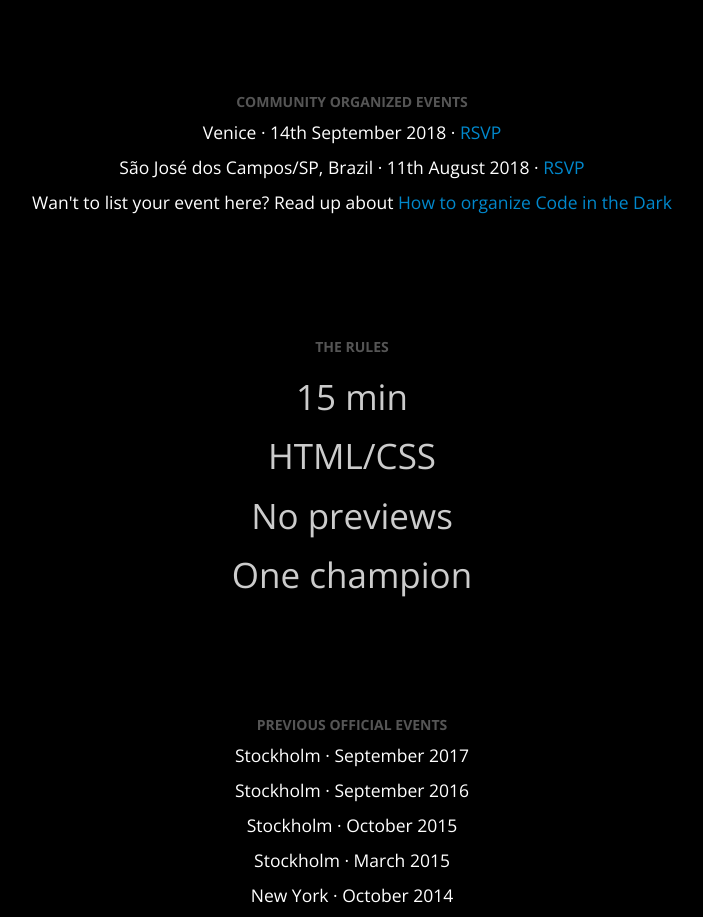
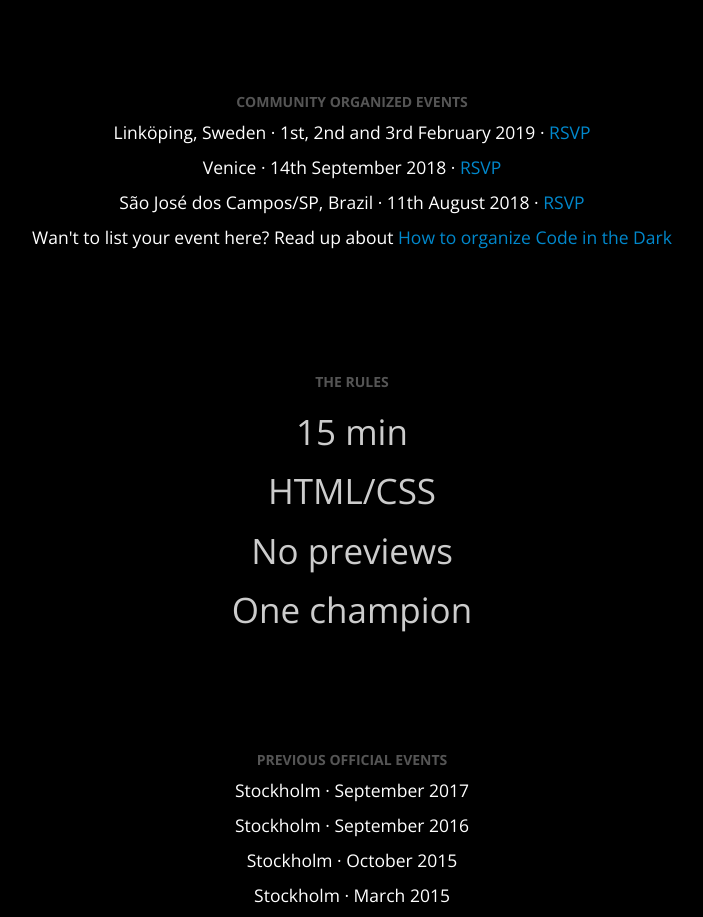
Before and after one commit to codeinthedark/codeinthedark.github.io, a plain HTML site: page index.html in a window 1280 px wide. Shown: the part 1340-2257 px from the top of the page, without its empty margins (288-991 px from the left). Drawn offline with nearby package versions, Linux system fonts and the light colour scheme.

Commit message:
Added event in Linköping University

```diff
--- a/index.html
+++ b/index.html
@@ -73,6 +73,9 @@
 
     <div class="part">
       <h2>Community organized events</h2>
+      	<p>
+            Linköping, Sweden &middot; 1st, 2nd and 3rd February 2019 &middot; <a href="https://d-lan.se/" target="_blank">RSVP</a>
+        </p>
         <p>
             Venice &middot; 14th September 2018 &middot; <a href="https://www.interlogica.it/azienda/code-in-the-dark/" target="_blank">RSVP</a>
         </p>
```
